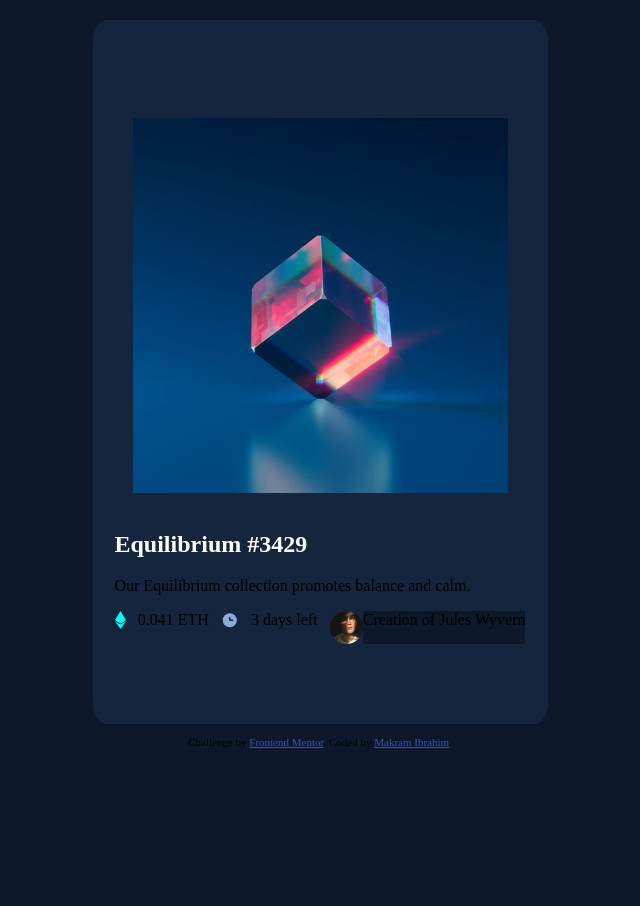
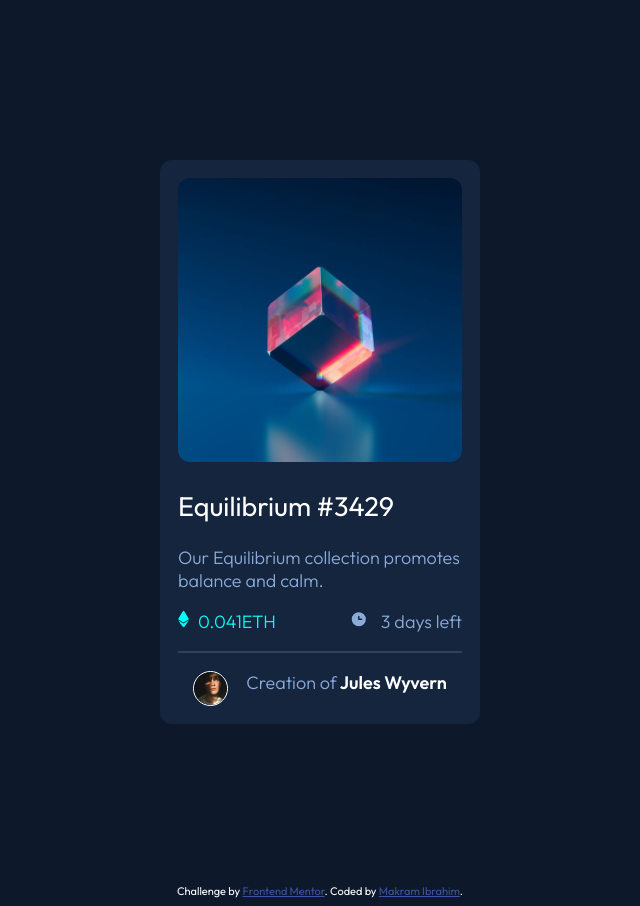
Before and after one commit to pharaohmak/nft-preview-card, a plain HTML site: page index.html in a window 1280 px wide. Shown: the whole page, without its empty margins (320-960 px from the left). Before the commit the page ends 800 px from the top, so only its background shows below. Drawn offline with Linux system fonts and the light colour scheme.

Commit message:
refactored code

```diff
--- a/index.html
+++ b/index.html
@@ -1,50 +1,68 @@
 <!DOCTYPE html>
 <html lang="en">
+
 <head>
   <meta charset="UTF-8">
-  <meta name="viewport" content="width=device-width, initial-scale=1.0"> <!-- displays site properly based on user's device -->
+  <meta name="viewport" content="width=device-width, initial-scale=1.0">
+  <!-- displays site properly based on user's device -->
 
   <link rel="icon" type="image/png" sizes="32x32" href="./images/favicon-32x32.png">
 
-<!-- Stylesheet -->
-<link rel="stylesheet" href="style.css">
+  <!-- Stylesheet -->
+  <link rel="stylesheet" href="style.css">
+  <link rel="preconnect" href="https://fonts.googleapis.com">
+  <link rel="preconnect" href="https://fonts.gstatic.com" crossorigin>
+  <link href="https://fonts.googleapis.com/css2?family=Outfit:wght@300;400;600&display=swap" rel="stylesheet">
 
   <title>Frontend Mentor | NFT preview card component</title>
 
   <style>
-    .attribution { font-size: 11px; text-align: center; }
-    .attribution a { color: hsl(228, 45%, 44%); }
+    .attribution {
+      font-size: 11px;
+      text-align: center;
+      color: white;
+    }
+
+    .attribution a {
+      color: hsl(228, 45%, 44%);
+    }
   </style>
 </head>
+
 <body>
-  <section>
-    <main>
-      <div class="card">
-        <div class="image-container">
-        <img src="./images/image-equilibrium.jpg" alt="" height="375px" width="%">
-        </div>
-        <div class="details">
+  <div id="container">
+    <div class="card">
+      <img src="./images/image-equilibrium.jpg" alt="equilibrium">
+      <div class="card-body">
+        <article>
           <h1 class="title">Equilibrium #3429</h1>
           <p class="description">Our Equilibrium collection promotes balance and calm.</p>
+          <div class="tags">
+            <span class="eth">
+              <img src="./images/icon-ethereum.svg" alt="icon">0.041ETH
 
-        <div class="nft-data">
-          <img src="./images/icon-ethereum.svg" alt="" height="18" class="eth">0.041 ETH
-          <img src="./images/icon-clock.svg" alt="" height="18" class="time">3 days left
-          <div class="creator">
+            </span>
+            <span class="clock">
+              <img src="./images/icon-clock.svg" alt="clock"> 3 days left
+
+            </span>
+          </div>
+          <div class="line"></div>
+        </article>
+        <footer>
+          <article class="creator">
             <img src="./images/image-avatar.png" alt="" height="33" width="auto">
-            Creation of Jules Wyvern
-          </div>
-        </div>
-        </div>
+            Creation of <strong class="name"> Jules Wyvern </strong>
+          </article>
+        </footer>
       </div>
-    </main>
-  </section>
-
-
+    </div>
+  </div>
 
   <div class="attribution">
     Challenge by <a href="https://www.frontendmentor.io?ref=challenge" target="_blank">Frontend Mentor</a>.
-    Coded by <a href="www.sleepingpharaoh.com">Makram Ibrahim</a>.
+    Coded by <a href="https://www.frontendmentor.io/profile/pharaohmak">Makram Ibrahim</a>.
   </div>
 </body>
+
 </html>
--- a/style.css
+++ b/style.css
@@ -1,63 +1,100 @@
-* {
-    background-color: hsl(217, 54%, 11%);
-
+:root {
+    /* Neutral */
+    --very-dark-blue1: hsl(217, 54%, 11%);
+    /* main BG */
+    --very-dark-blue2: hsl(216, 50%, 16%);
+    /* Card BG */
+    --very-dark-blue3: hsl(215, 32%, 27%);
+    /* Line */
+    --white: hsl(0, 0%, 100%);
+    /* Primary */
+    --soft-blue: hsl(215, 51%, 70%);
+    --cyan: hsl(178, 100%, 50%);
 }
 
-section {
-    display: grid;
-    justify-content: center;
+body {
+    font-size: 18px;
+    font-family: 'Outfit', sans-serif;
+    background-color: var(--very-dark-blue1);
 }
 
+h1 {
+    color: var(--white);
+    font-weight: 400;
+}
+
+p {
+    color: var(--soft-blue);
+    font-weight: 300;
+}
+
+.card img {
+    width: 100%;
+    object-fit: contain;
+    border-radius: 12px;
+}
+
+.tags .eth {
+    color: var(--cyan);
+    font-weight: 300;
+}
+
+.tags .clock {
+    color: var(--soft-blue);
+    font-weight: 300;
+}
+
+#container {
+    max-width: 20rem;
+    margin: 0 auto;
+    margin-top: 20vh;
+    margin-bottom: 20vh;
+}
 
 .card {
-    display: grid;
-    padding: 22px;
-    border: 33px;
-    margin: 12px;
-    height: 660px;
-    background-color: hsl(216, 50%, 16%);
-    justify-content: center;
-    align-content: center;
-    border-radius: 3%;
-
-
+    padding: 1em;
+    border-radius: 12px;
+    background-color: var(--very-dark-blue2);
 }
 
-.image-container {
-    display: grid;
-    padding: 0px;
-    border: 20px;
-    margin: 18px;
-
+.tags {
+    display: flex;
+    justify-content: space-between;
+    width: 100%;
+    padding-bottom: 1em;
 }
 
-.details {
-    background-color: hsl(216, 50%, 16%);
-    border-bottom-left-radius: 3%;
+.tags img {
+    object-fit: contain;
+    height: 18px;
+    width: auto;
+    padding-right: .5em;
 }
-
-.title {
-    color: hsl(0, 0%, 100%);
-    background-color: hsl(216, 50%, 16%);
-
-}
-
-.description {
-    background-color: hsl(216, 50%, 16%);
-}
-
-.nft-data {
-    display: flex;
-    justify-content: space-between;
-    background-color: hsl(216, 50%, 16%);
-}
-
-.nft-data img {
-    background-color: hsl(216, 50%, 16%);
-
-}
-
 
 .creator {
     display: flex;
+    width: 100%;
+    place-content: center;
 }
+
+.creator img {
+    width: auto;
+    margin-right: 1em;
+    border: solid 1px white;
+    border-radius: 50%;
+}
+
+.creator .name {
+    color: var(--white);
+    padding-left: 3px;
+}
+
+.line {
+    border: solid 1px var(--very-dark-blue3);
+}
+
+footer {
+    padding-top: 1em;
+    color: var(--soft-blue);
+    font-weight: 300;
+}
```
